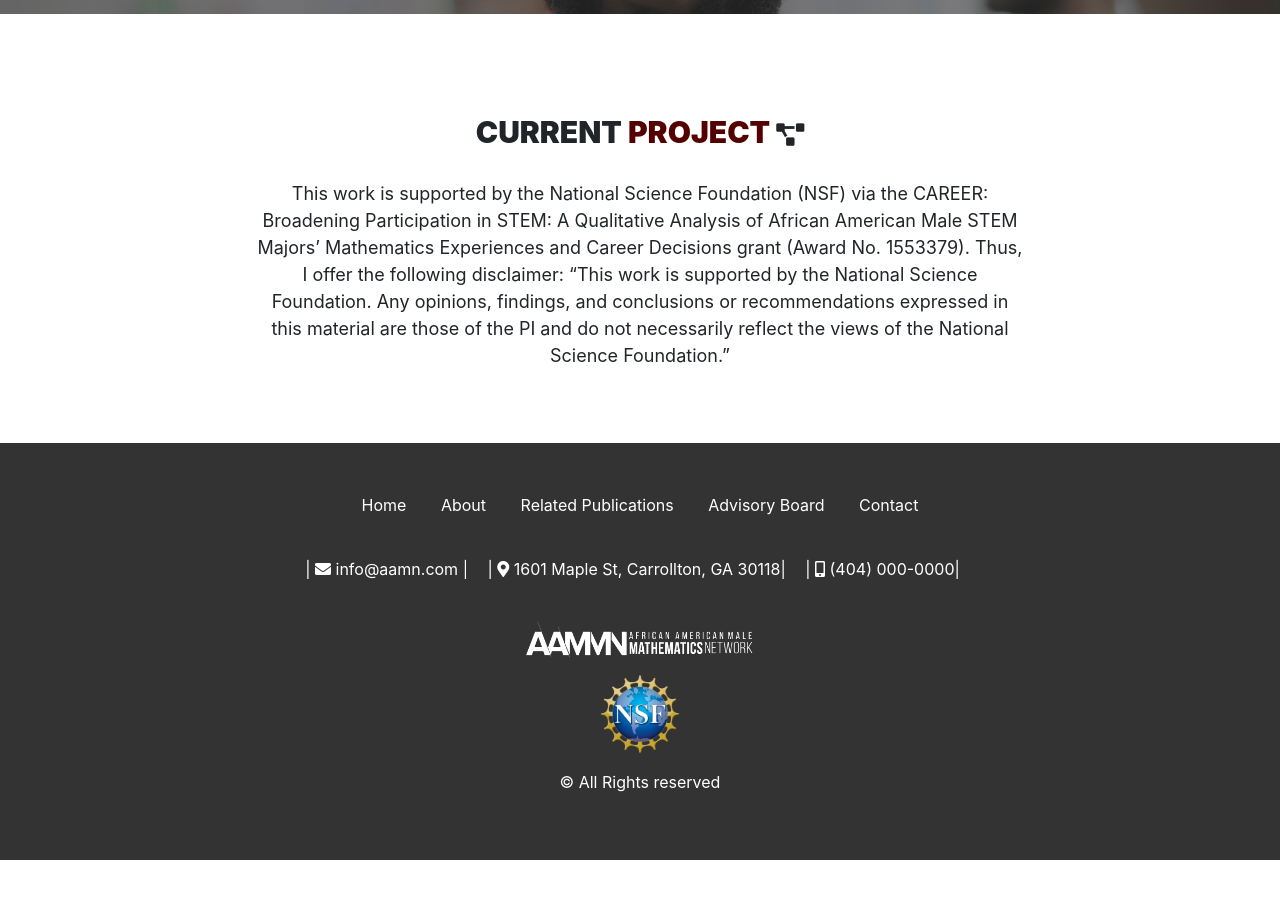
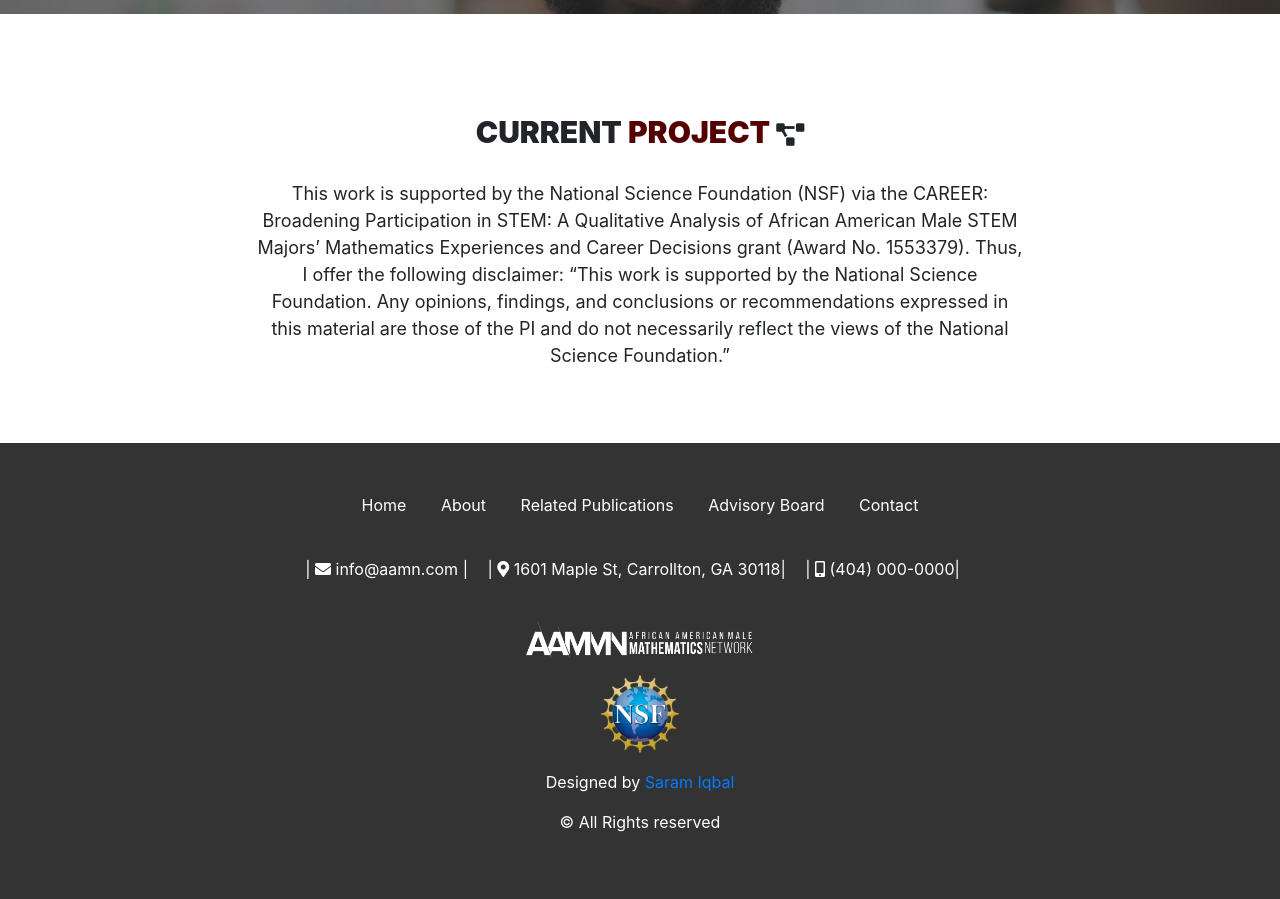
Before and after one commit to AAMMNProject/AAMMNProject.github.io, a Jekyll site: the page built from index.html, in a window 1280 px wide and 900 px high, scrolled down 1719 px. Built offline with Jekyll 4.4.1, drawn with Linux system fonts in a browser that asks for light colours; nearby versions of some CDN libraries; before the commit the page ends 2579 px from its top, so only the background shows below that.

Commit message:
added footer information

```diff
--- a/_includes/footer.html
+++ b/_includes/footer.html
@@ -26,6 +26,9 @@
         <p class="foot-logo floating-right">
             <img src="{{ 'assets/img/nsf.png' | relative_url }}" class="head-img-nsf img-fluid" alt=""> </p>
 
+        <p class="floating-right">Designed by
+            <a href="https://saramcodes.github.io" target="_blank">Saram Iqbal</a>
+        </p>
 
     </div>
     <p class="float-in-down">&copy All Rights reserved </p>
```
